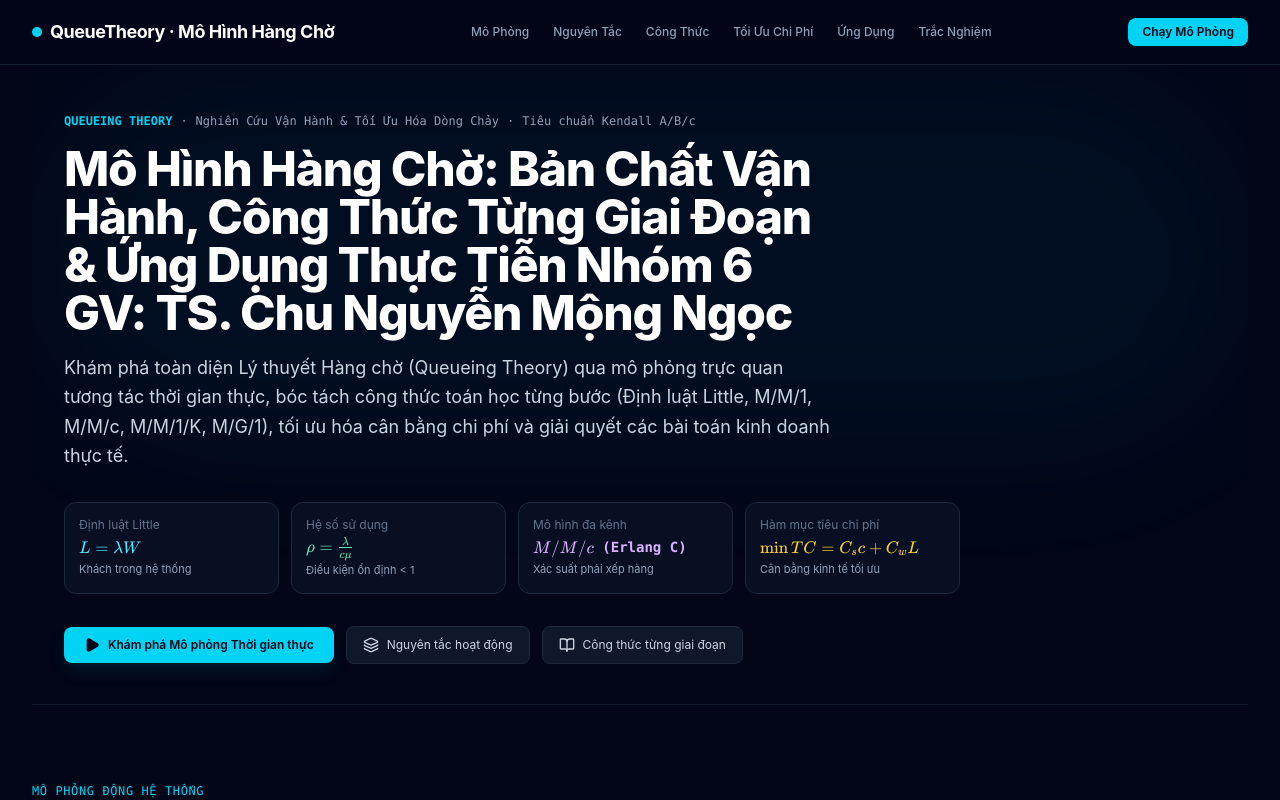
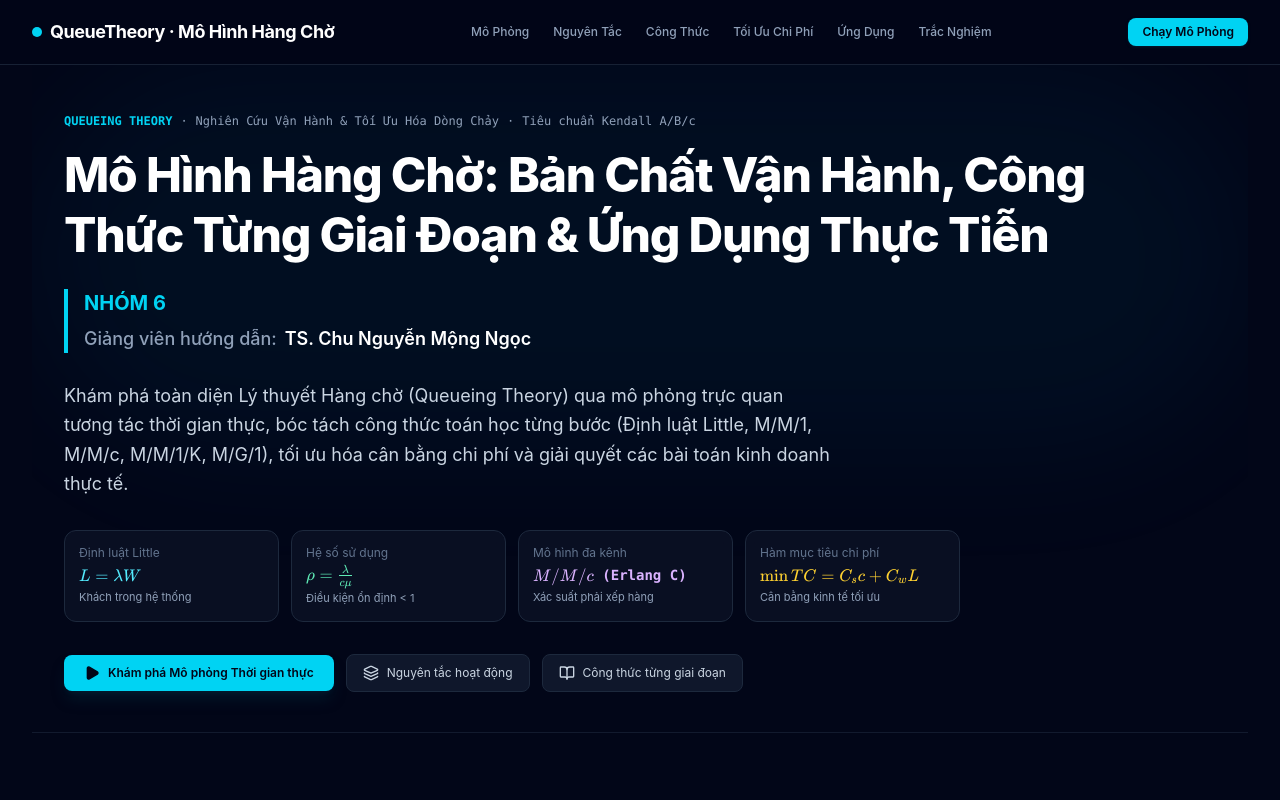
Before and after one commit to tranconglenh303-commits/Mo-hinh-hang-cho, a React (Vite) app: page / in a window 1280 px wide. Shown: the top 800 px of the page. Built offline with nearby package versions, Linux system fonts and the light colour scheme.

Commit message:
Update Hero.tsx

```diff
--- a/src/components/Hero.tsx
+++ b/src/components/Hero.tsx
@@ -16,15 +16,42 @@ export const Hero: React.FC = () => {
           <span>Tiêu chuẩn Kendall A/B/c</span>
         </div>
 
-        <h1 className="text-3xl sm:text-4xl lg:text-5xl font-extrabold text-white tracking-tight max-w-4xl" style={{ textWrap: 'balance' }}>
-          Mô Hình Hàng Chờ: Bản Chất Vận Hành, Công Thức Từng Giai Đoạn & Ứng Dụng Thực Tiễn
-          Nhóm 6
-          GV: TS. Chu Nguyễn Mộng Ngọc
-        </h1>
 
-        <p className="mt-4 text-base sm:text-lg text-slate-300 max-w-3xl leading-relaxed">
-          Khám phá toàn diện Lý thuyết Hàng chờ (Queueing Theory) qua mô phỏng trực quan tương tác thời gian thực, bóc tách công thức toán học từng bước (Định luật Little, M/M/1, M/M/c, M/M/1/K, M/G/1), tối ưu hóa cân bằng chi phí và giải quyết các bài toán kinh doanh thực tế.
-        </p>
+<div className="max-w-5xl">
+  {/* Tiêu đề chính */}
+  <h1
+    className="text-3xl sm:text-4xl lg:text-5xl font-extrabold text-white tracking-tight leading-tight"
+    style={{ textWrap: 'balance' }}
+  >
+    Mô Hình Hàng Chờ: Bản Chất Vận Hành,
+    Công Thức Từng Giai Đoạn & Ứng Dụng Thực Tiễn
+  </h1>
+
+  {/* Thông tin nhóm và giảng viên */}
+  <div className="mt-6 flex flex-col gap-2 border-l-4 border-cyan-400 pl-4">
+    <p className="text-lg sm:text-xl font-bold text-cyan-400">
+      NHÓM 6
+    </p>
+
+    <p className="text-base sm:text-lg text-slate-300">
+      <span className="font-medium text-slate-400">
+        Giảng viên hướng dẫn:
+      </span>
+      <span className="block sm:inline sm:ml-2 font-semibold text-white">
+        TS. Chu Nguyễn Mộng Ngọc
+      </span>
+    </p>
+  </div>
+
+  {/* Phần mô tả */}
+  <p className="mt-7 text-base sm:text-lg text-slate-300 max-w-3xl leading-relaxed">
+    Khám phá toàn diện Lý thuyết Hàng chờ (Queueing Theory)
+    qua mô phỏng trực quan tương tác thời gian thực,
+    bóc tách công thức toán học từng bước (Định luật Little,
+    M/M/1, M/M/c, M/M/1/K, M/G/1), tối ưu hóa cân bằng chi phí
+    và giải quyết các bài toán kinh doanh thực tế.
+  </p>
+</div>
 
         <div className="mt-8 grid grid-cols-2 sm:grid-cols-4 gap-3 max-w-4xl">
           <div className="bg-slate-900/60 border border-slate-800 rounded-xl p-3.5 backdrop-blur">
```
